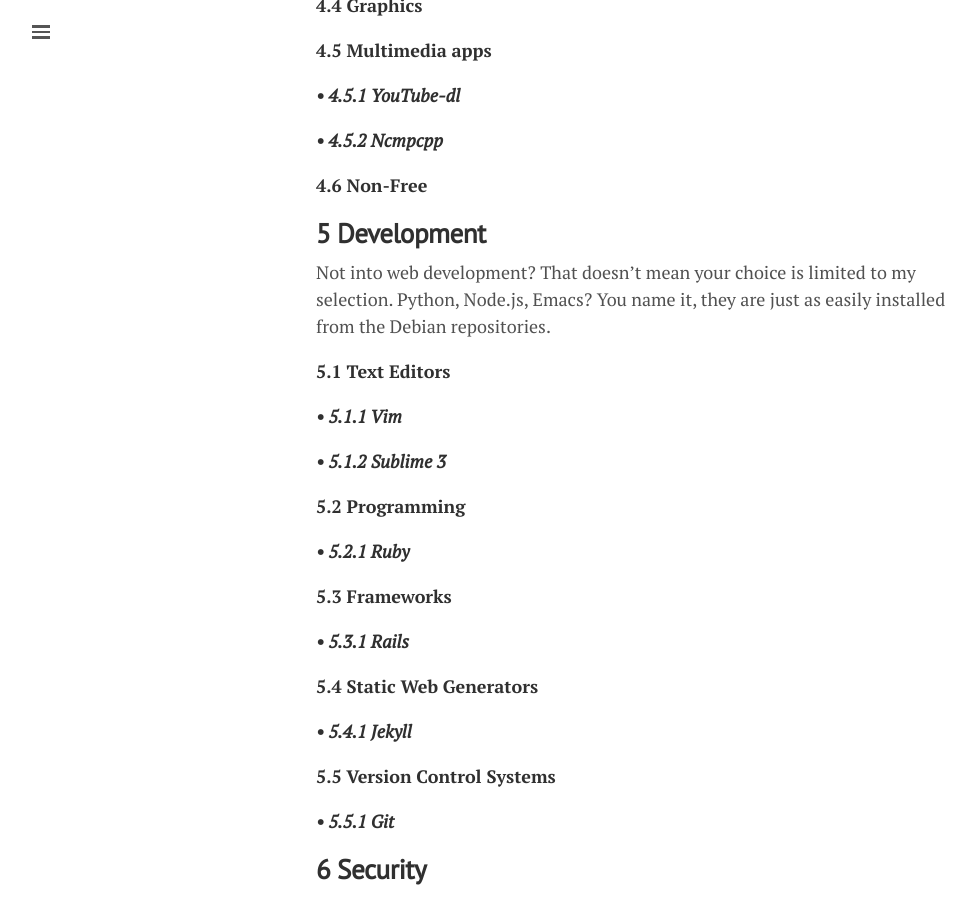
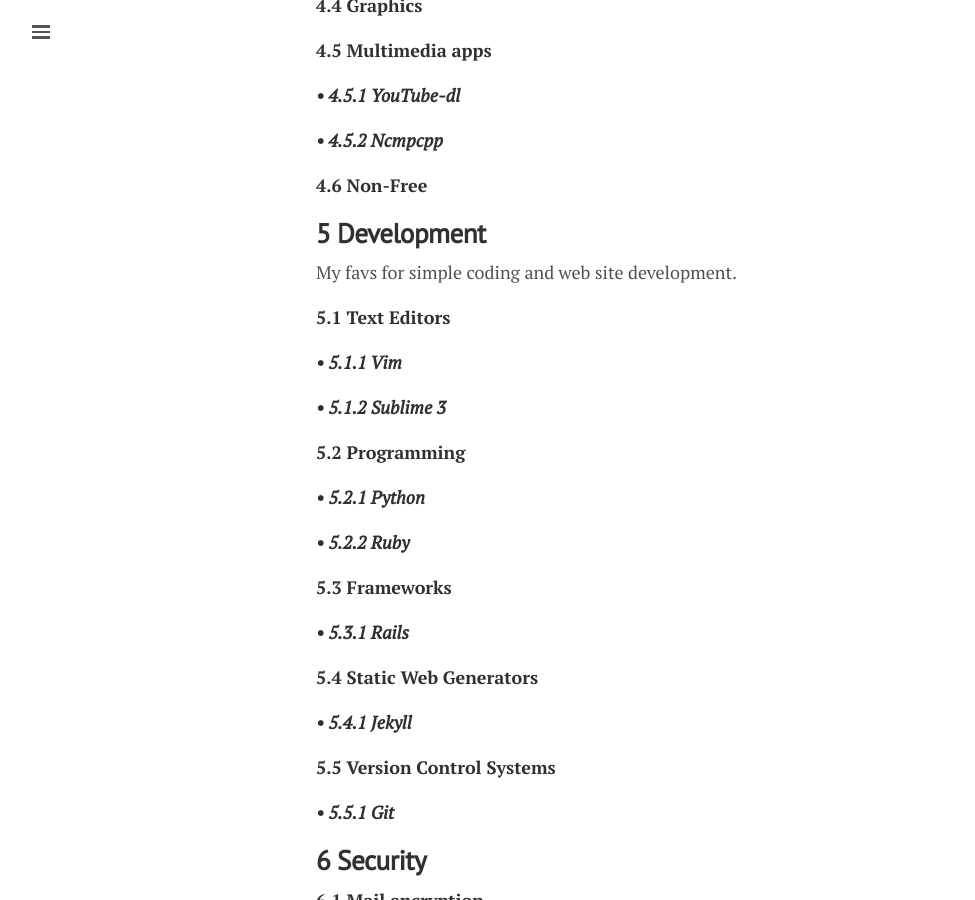
Before and after one commit to lgeurts/lgeurts.github.io, a Jekyll site: the page built from _posts/2017-07-11-bunsenlabs-linux-setup-notes-for dell-inspiron-6000.md, in a window 1280 px wide and 900 px high, scrolled down 2930 px. Shown: the whole window, without its empty margins (0-975 px from the left). Built offline with Jekyll 4.4.1, drawn with Linux system fonts in a browser that asks for light colours; nearby versions of some CDN libraries; comment, search, counter and statistics services are not loaded.

Commit message:
Update 2017-07-11-bunsenlabs-linux-setup-notes-for dell-inspiron-6000.md

```diff
--- a/_posts/2017-07-11-bunsenlabs-linux-setup-notes-for dell-inspiron-6000.md
+++ b/_posts/2017-07-11-bunsenlabs-linux-setup-notes-for dell-inspiron-6000.md
@@ -87,7 +87,7 @@
 **5 Development**
 -----------------
 
-Not into web development? That doesn't mean your choice is limited to my selection. Python, Node.js, Emacs? You name it, they are just as easily installed from the Debian repositories.
+My favs for simple coding and web site development.
 
 **5.1 Text Editors**
 
@@ -97,7 +97,9 @@
 
 **5.2 Programming**
 
-***• 5.2.1 Ruby***
+***• 5.2.1 Python***
+
+***• 5.2.2 Ruby***
 
 **5.3 Frameworks**
 
```
